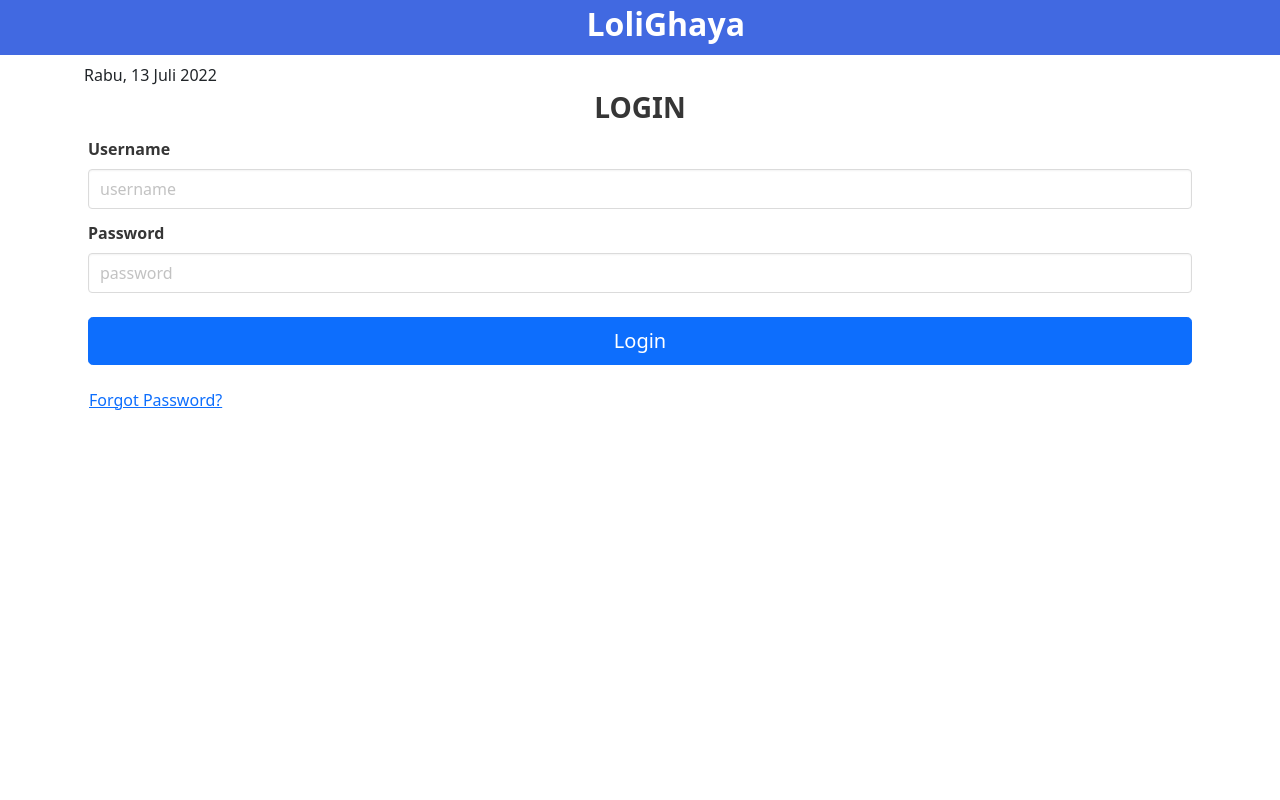
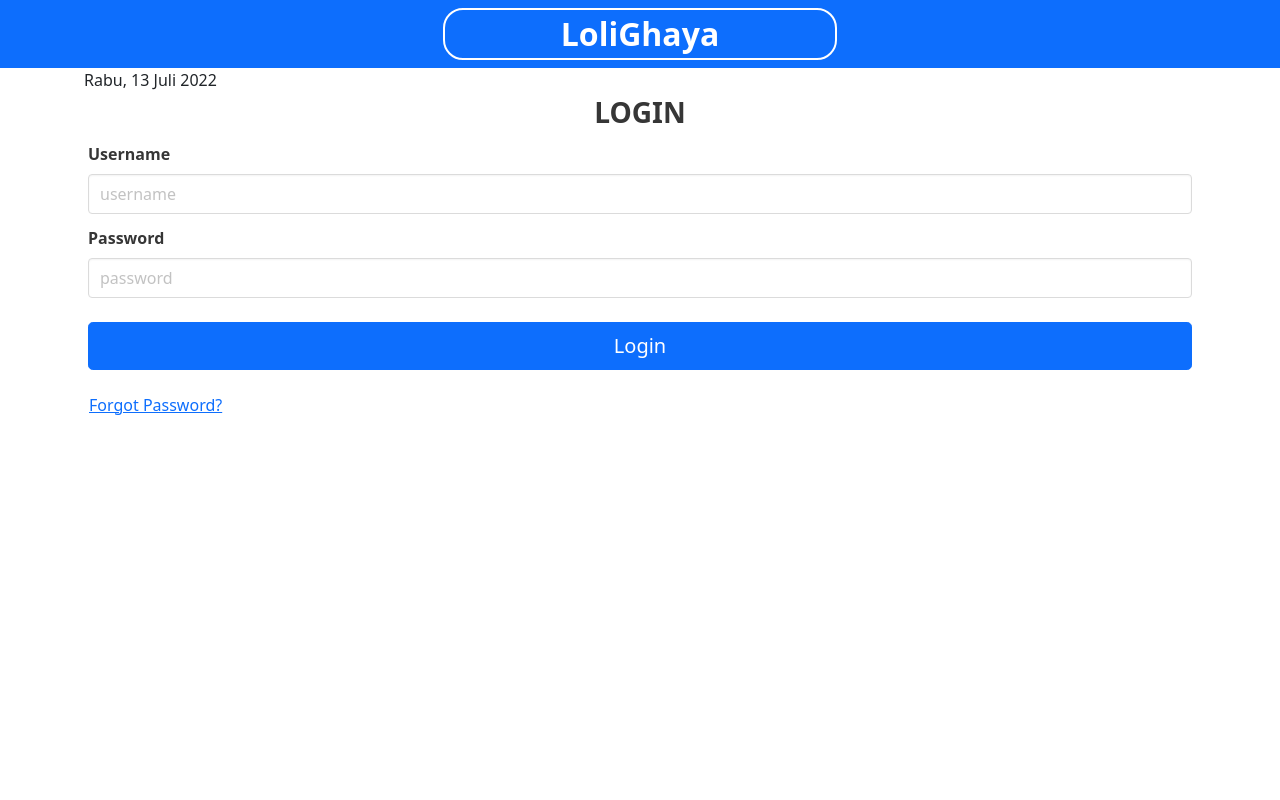
Before and after one commit to davidsan-pro/lolighaya, a React (Create React App) app: page / in a window 1280 px wide. Shown: the top 800 px of the page. Built offline with nearby package versions, Linux system fonts and the light colour scheme.

Commit message:
perbaiki tampilan header

```diff
--- a/src/assets/index.css
+++ b/src/assets/index.css
@@ -11,6 +11,19 @@ a {
 /* body > * > .container {
   min-height: calc(100vh - 60px);
 } */
+
+.border-radius-20 {
+  border-radius: 20px;
+  border: 2px solid #FFF;
+  /* padding: 20px;
+  width: 200px;
+  height: 150px; */
+}
+
+.bgcolor-primary {
+  background-color: #0d6efd;
+  color: #FFF;
+}
 
 footer {
   background-color: #f5f5f5;
@@ -121,6 +134,9 @@ Link:hover {
   cursor: pointer;
   text-decoration: none;
 }
+a.link {
+  color: #000;
+}
 
 .pagination li {
   z-index: 0;
--- a/src/components/Header.js
+++ b/src/components/Header.js
@@ -2,7 +2,7 @@ import { useState, useEffect } from "react";
 import moment from "moment";
 import "moment/locale/id";
 import { useLocation, useNavigate, useParams, useSearchParams } from "react-router-dom";
-import { Button, Row, Col } from "react-bootstrap";
+import { Button, Container, Row, Col } from "react-bootstrap";
 // import { faBars } from "@fortawesome/free-solid-svg-icons";
 import { FontAwesomeIcon } from "@fortawesome/react-fontawesome";
 import Sidebar from "./Sidebar";
@@ -147,8 +147,32 @@ const Header = () => {
 
   return (
     <>
-      <header className="fs-2 fw-bold pb-1 mb-2" style={{ backgroundColor: "royalblue", color: "#fff" }}>
-        <div className="is-flex is-justify-content-space-between">
+      <header className="is-flex is-align-items-baseline fs-2 fw-bold bgcolor-primary">
+        <Container className="pb-0 mt-2 mb-2 ps-0 pe-0">
+          <Row>
+            <Col>
+              {
+                // tombol Back hanya ditampilkan selain di hal.dashboard
+                !["/", "/dashboard"].includes(location.pathname)
+                ? (
+                  <Button variant="primary" className="ms-2 btn-lg" onClick={() => gotoPrevPage()}>
+                    <FontAwesomeIcon icon="fa-solid fa-arrow-left" />
+                  </Button>
+                )
+                : <Button style={{opacity:"0"}} className="btn-lg hidden">
+                    <FontAwesomeIcon icon="fa-solid fa-arrow-left" />
+                  </Button>
+              }
+            </Col>
+            <Col className="border-radius-20 text-center">
+              <span>LoliGhaya</span>
+            </Col>
+            <Col className="align-right">
+              {loginData.id && !["/"].includes(location.pathname) ? <Sidebar /> : ''}
+            </Col>
+          </Row>
+        </Container>
+        {/* <div className="is-flex is-justify-content-space-between">
           <div>
             {
               // tombol Back hanya ditampilkan selain di hal.dashboard
@@ -169,7 +193,7 @@ const Header = () => {
           <div>
             {loginData.id && !["/"].includes(location.pathname) ? <Sidebar /> : ''}
           </div>
-        </div>
+        </div> */}
         {/* <Row className="is-flex is-align-items-center">
           <Col xs={4}>
             {
```
